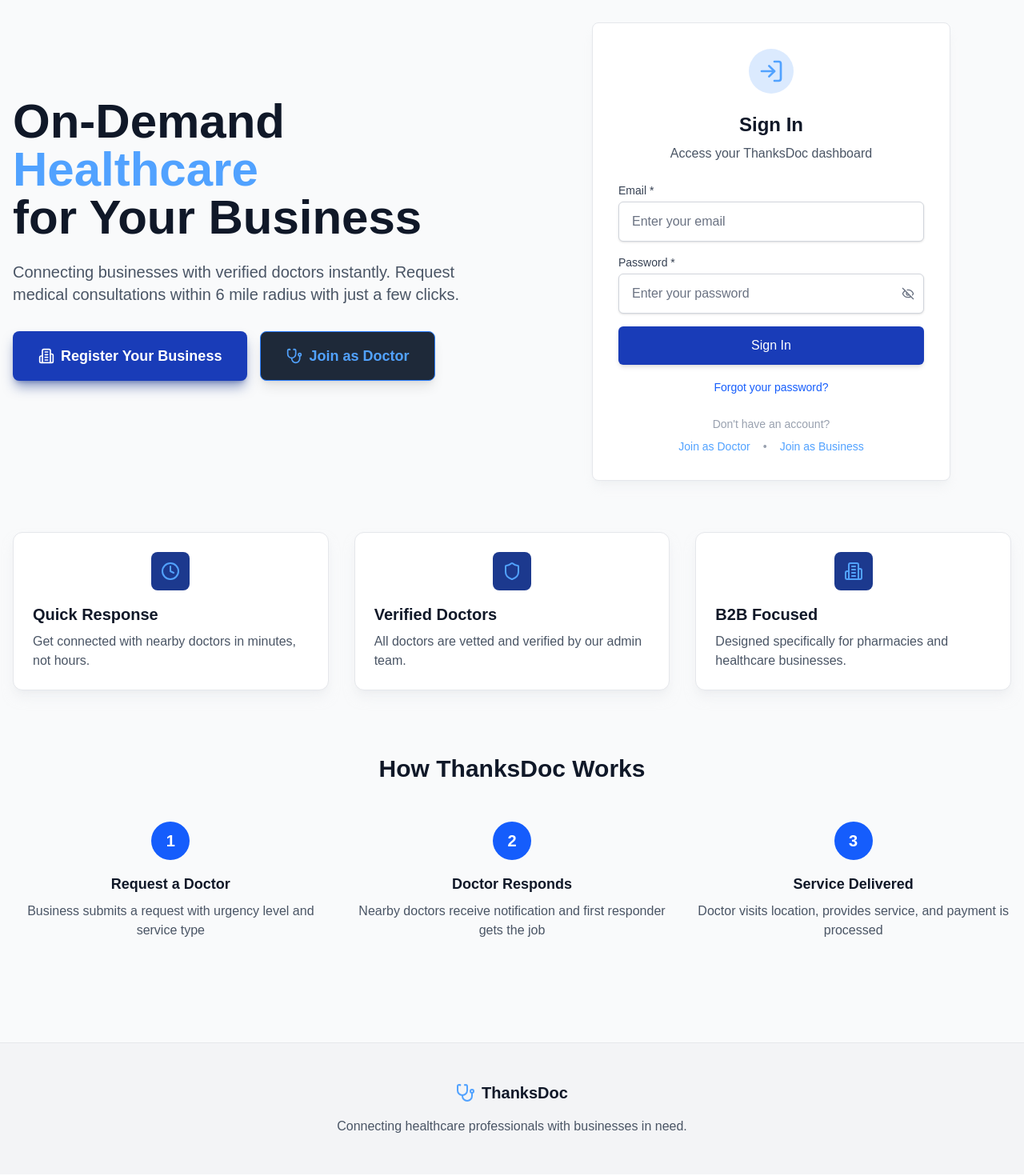
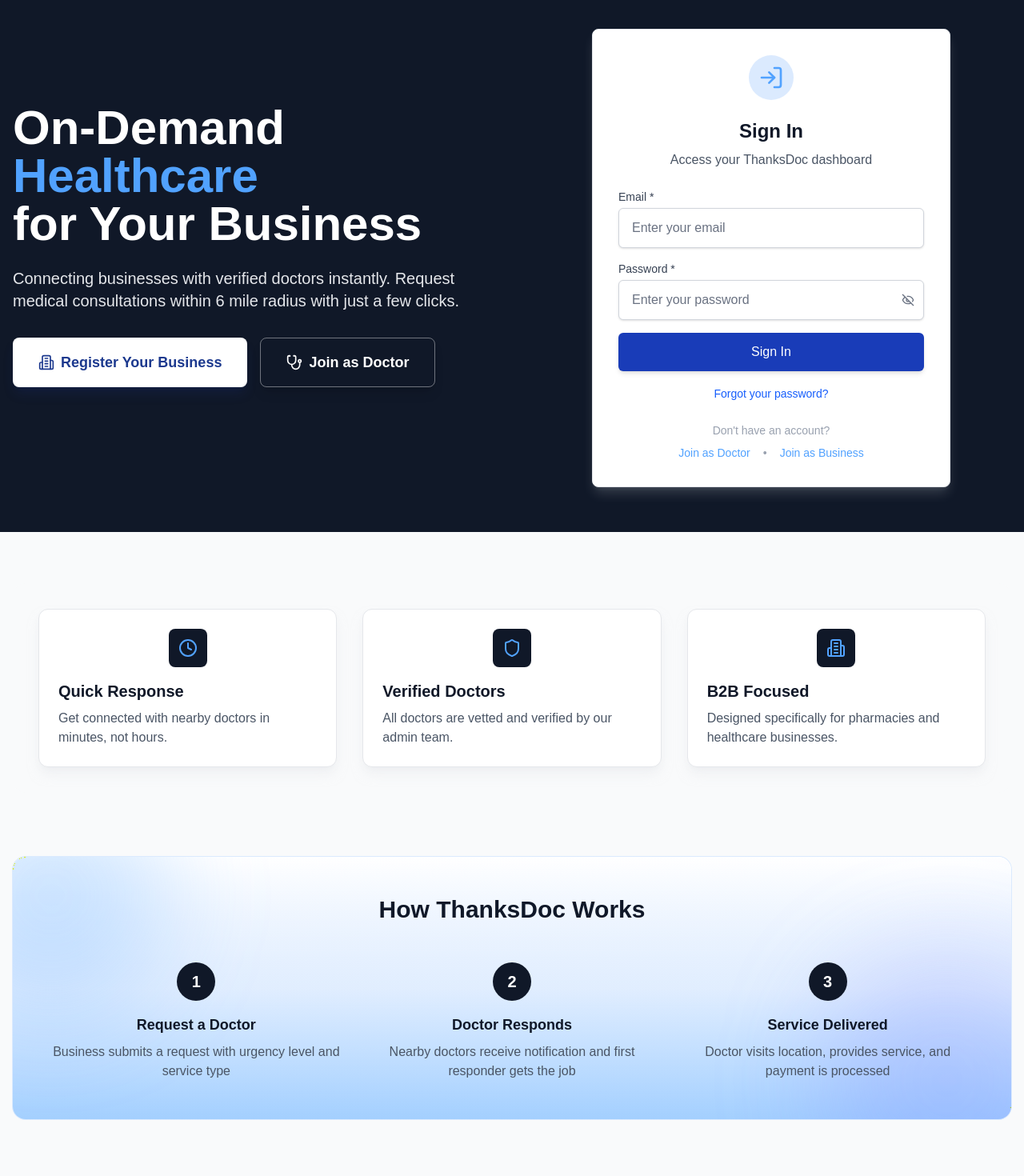
Before and after one commit to ThanksDoc-V1-1/thanksDoc_FE, a Next.js app: page / in a window 1280 px wide. Shown: the part 100-1570 px from the top of the page at 80% size. Built offline with nearby package versions, Linux system fonts and the light colour scheme; no server answers.

Commit message:
Adding the location on doctor-4

```diff
--- a/src/app/page.js
+++ b/src/app/page.js
@@ -16,6 +16,9 @@
   const router = useRouter();
   const [showMessage, setShowMessage] = useState(false);
   const [messageType, setMessageType] = useState('');
+  // We render the hero on a dark surface (also in light mode),
+  // so prefer high-contrast text choices in this section.
+  const heroIsDark = true;
 
   // But if user is authenticated and lands on home page, redirect them
   useEffect(() => {
@@ -68,14 +71,14 @@
         {/* Left Side - Marketing Content */}
         <div className="text-center lg:text-left">
           <h1 className={`text-5xl md:text-6xl font-bold mb-6 ${
-            isDarkMode ? 'text-white' : 'text-gray-900'
+            heroIsDark ? 'text-white' : 'text-gray-900'
           }`}>
             On-Demand <span className="text-blue-400">Healthcare</span>
             <br />
             for Your Business
           </h1>
           <p className={`text-xl mb-8 ${
-            isDarkMode ? 'text-gray-300' : 'text-gray-600'
+            heroIsDark ? 'text-gray-200' : 'text-gray-600'
           }`}>
             Connecting businesses with verified doctors instantly.
             Request medical consultations within 6 mile radius with just a few clicks.
@@ -84,14 +87,14 @@
           <div className="flex flex-col sm:flex-row gap-4 lg:justify-start justify-center mb-8">
             <Link
               href="/business/register"
-              className="bg-blue-800 text-white px-8 py-4 rounded-lg text-lg font-semibold hover:bg-blue-700 transition-colors flex items-center justify-center space-x-2 shadow-lg shadow-blue-900/50"
+              className={`${heroIsDark ? 'bg-white text-blue-900 hover:bg-blue-50' : 'bg-blue-800 text-white hover:bg-blue-700'} px-8 py-4 rounded-lg text-lg font-semibold transition-colors flex items-center justify-center space-x-2 shadow-lg ${heroIsDark ? 'shadow-blue-900/20' : 'shadow-blue-900/50'}`}
             >
               <Building2 className="h-5 w-5" />
               <span>Register Your Business</span>
             </Link>
             <Link
               href="/doctor/register"
-              className="bg-gray-800 border border-blue-500 text-blue-400 px-8 py-4 rounded-lg text-lg font-semibold hover:bg-gray-700 transition-colors flex items-center justify-center space-x-2 shadow-lg"
+              className={`${heroIsDark ? 'bg-transparent border border-white/40 text-white hover:bg-white/10' : 'bg-gray-800 border border-blue-500 text-blue-400 hover:bg-gray-700'} px-8 py-4 rounded-lg text-lg font-semibold transition-colors flex items-center justify-center space-x-2 shadow-lg`}
             >
               <Stethoscope className="h-5 w-5" />
               <span>Join as Doctor</span>
@@ -248,19 +251,27 @@
       </header>
 
       {/* Main Content */}
-      <main className="container mx-auto px-4 py-12">
-        <Suspense fallback={<HomeLoadingFallback />}>
-          <HomeContent />
-        </Suspense>
+      <main className="pt-0">
+        {/* Full-bleed Hero: dark band spans entire width in light mode */}
+        <section className={`relative w-full ${isDarkMode ? 'bg-gray-800' : 'bg-gray-900 text-white'} py-10 md:py-14`}>
+          <div className="container mx-auto px-4">
+            <Suspense fallback={<HomeLoadingFallback />}>
+              <HomeContent />
+            </Suspense>
+          </div>
+        </section>
 
-        {/* Features Section */}
-        <div className="grid md:grid-cols-3 gap-8 mt-16">
+        <div className="container mx-auto px-4">
+
+    {/* Features Section */}
+  <section className={`mt-12 md:mt-16 rounded-2xl ${isDarkMode ? '' : 'bg-gray-50'} p-6 md:p-8`}>
+        <div className="grid md:grid-cols-3 gap-8">
           <div className={`p-6 rounded-xl shadow-lg border transition-colors ${
             isDarkMode
               ? 'bg-gray-800 border-gray-700'
               : 'bg-white border-gray-200 shadow-gray-200/50'
           }`}>
-            <div className="bg-blue-900 w-12 h-12 rounded-lg flex items-center justify-center mx-auto mb-4">
+      <div className="bg-gray-900 w-12 h-12 rounded-lg flex items-center justify-center mx-auto mb-4">
               <Clock className="h-6 w-6 text-blue-400" />
             </div>
             <h3 className={`text-xl font-semibold mb-2 ${
@@ -276,7 +287,7 @@
               ? 'bg-gray-800 border-gray-700'
               : 'bg-white border-gray-200 shadow-gray-200/50'
           }`}>
-            <div className="bg-blue-900 w-12 h-12 rounded-lg flex items-center justify-center mx-auto mb-4">
+      <div className="bg-gray-900 w-12 h-12 rounded-lg flex items-center justify-center mx-auto mb-4">
               <Shield className="h-6 w-6 text-blue-400" />
             </div>
             <h3 className={`text-xl font-semibold mb-2 ${
@@ -292,7 +303,7 @@
               ? 'bg-gray-800 border-gray-700'
               : 'bg-white border-gray-200 shadow-gray-200/50'
           }`}>
-            <div className="bg-blue-900 w-12 h-12 rounded-lg flex items-center justify-center mx-auto mb-4">
+      <div className="bg-gray-900 w-12 h-12 rounded-lg flex items-center justify-center mx-auto mb-4">
               <Building2 className="h-6 w-6 text-blue-400" />
             </div>
             <h3 className={`text-xl font-semibold mb-2 ${
@@ -303,15 +314,38 @@
             </p>
           </div>
         </div>
+        </section>
 
-        {/* How it Works */}
-        <div className="mt-20 text-center">
+    {/* How it Works */}
+  <section className={`relative mt-16 md:mt-20 text-center rounded-2xl overflow-hidden p-8 md:p-12 ${
+            isDarkMode
+              ? 'bg-gray-800/40 ring-1 ring-gray-700'
+              : 'bg-gradient-to-b from-white via-blue-50 to-blue-200/60 ring-1 ring-blue-100'
+          }`}>
+          {/* Gradient overlay to intensify the fade */}
+          {!isDarkMode && (
+            <div aria-hidden className="pointer-events-none absolute inset-0 bg-gradient-to-b from-transparent via-blue-100/70 to-blue-300/70" />
+          )}
+          {/* Decorative faded blobs (light and dark variants) */}
+          {!isDarkMode ? (
+            <>
+              <div aria-hidden className="pointer-events-none absolute -top-24 -left-24 h-72 w-72 rounded-full bg-blue-400/25 blur-3xl" />
+              <div aria-hidden className="pointer-events-none absolute -bottom-28 -right-20 h-80 w-80 rounded-full bg-indigo-400/25 blur-3xl" />
+            </>
+          ) : (
+            <>
+              <div aria-hidden className="pointer-events-none absolute -top-28 -left-24 h-72 w-72 rounded-full bg-blue-500/10 blur-3xl" />
+              <div aria-hidden className="pointer-events-none absolute -bottom-28 -right-24 h-80 w-80 rounded-full bg-cyan-400/10 blur-3xl" />
+            </>
+          )}
+          {/* Content wrapper to stay above decorative layers */}
+          <div className="relative z-10">
           <h2 className={`text-3xl font-bold mb-12 ${
             isDarkMode ? 'text-white' : 'text-gray-900'
           }`}>How ThanksDoc Works</h2>
           <div className="grid md:grid-cols-3 gap-8">
             <div className="text-center">
-              <div className="bg-blue-600 text-white w-12 h-12 rounded-full flex items-center justify-center text-xl font-bold mx-auto mb-4">1</div>
+        <div className="bg-gray-900 text-white w-12 h-12 rounded-full flex items-center justify-center text-xl font-bold mx-auto mb-4">1</div>
               <h3 className={`text-lg font-semibold mb-2 ${
                 isDarkMode ? 'text-white' : 'text-gray-900'
               }`}>Request a Doctor</h3>
@@ -320,7 +354,7 @@
               </p>
             </div>
             <div className="text-center">
-              <div className="bg-blue-600 text-white w-12 h-12 rounded-full flex items-center justify-center text-xl font-bold mx-auto mb-4">2</div>
+        <div className="bg-gray-900 text-white w-12 h-12 rounded-full flex items-center justify-center text-xl font-bold mx-auto mb-4">2</div>
               <h3 className={`text-lg font-semibold mb-2 ${
                 isDarkMode ? 'text-white' : 'text-gray-900'
               }`}>Doctor Responds</h3>
@@ -329,7 +363,7 @@
               </p>
             </div>
             <div className="text-center">
-              <div className="bg-blue-600 text-white w-12 h-12 rounded-full flex items-center justify-center text-xl font-bold mx-auto mb-4">3</div>
+        <div className="bg-gray-900 text-white w-12 h-12 rounded-full flex items-center justify-center text-xl font-bold mx-auto mb-4">3</div>
               <h3 className={`text-lg font-semibold mb-2 ${
                 isDarkMode ? 'text-white' : 'text-gray-900'
               }`}>Service Delivered</h3>
@@ -338,6 +372,8 @@
               </p>
             </div>
           </div>
+          </div>
+  </section>
         </div>
       </main>
 
```
